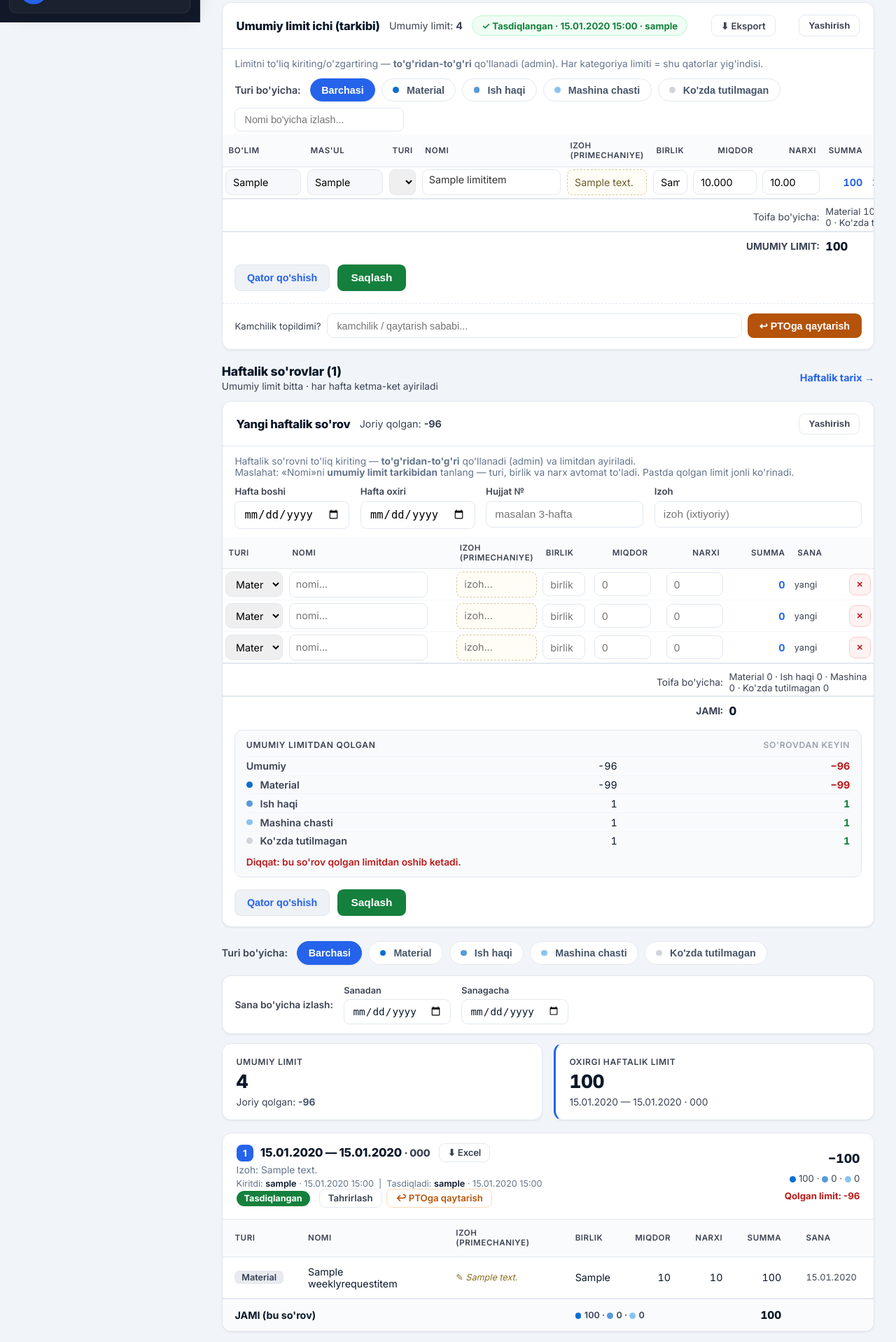
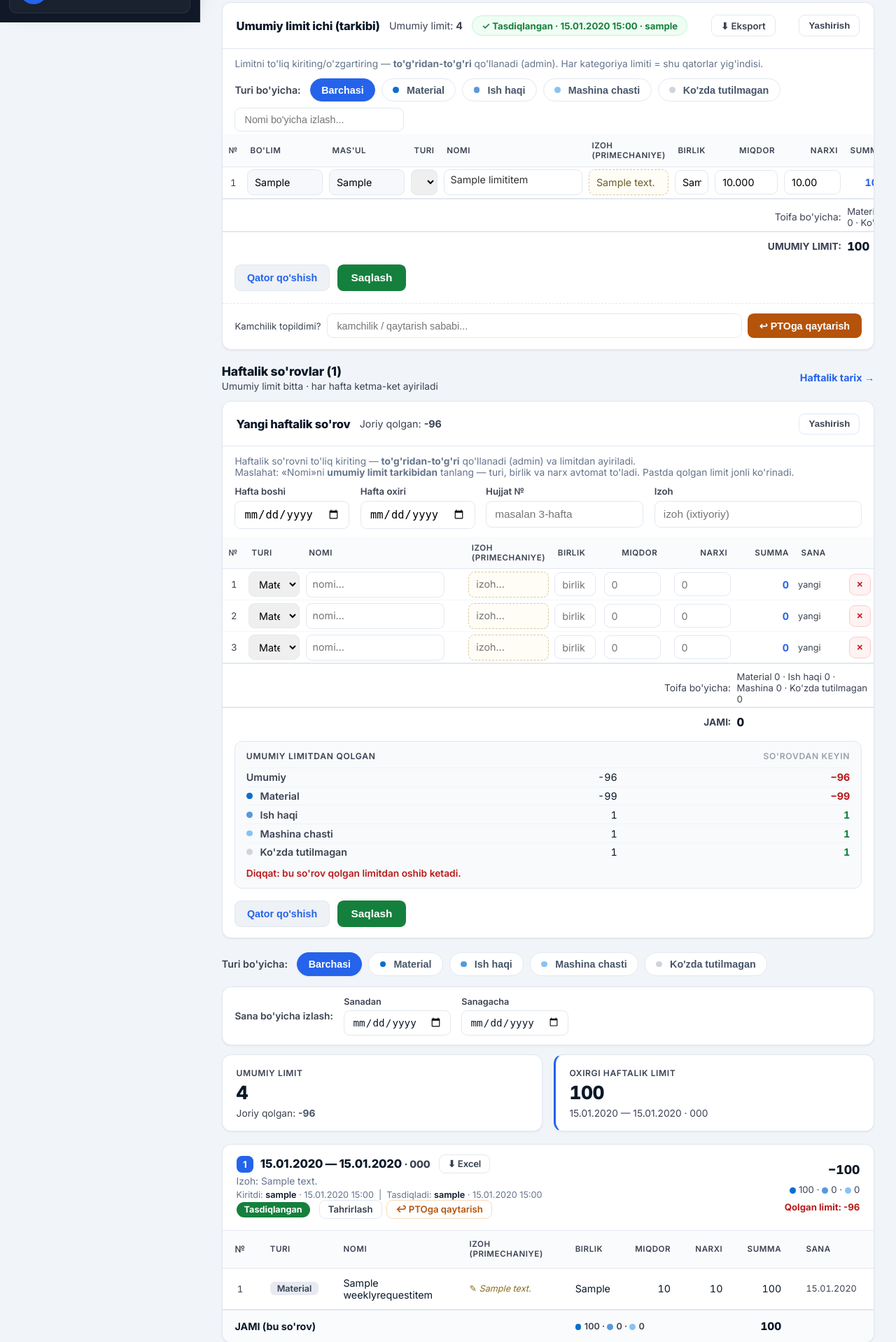
Before and after one commit to gayratkochimov-creator/qurilish-erp, a Django app: page /obyekt/1/ in a window 1280 px wide. Shown: the part 768-2686 px from the top of the page at 70% size. Run offline with Django 5.2, Linux system fonts and the light colour scheme; a user stored in the database is signed in; tables that the repository leaves empty hold one stand-in row (values such as "Sample post").

Commit message:
Umumiy limit va haftalik jadvallarida har pozitsiya KETMA-KET raqam bilan

```diff
--- a/projects/templates/projects/detail.html
+++ b/projects/templates/projects/detail.html
@@ -107,6 +107,7 @@
     .bolim-head .bh-masul { margin-left: 14px; font-size: 12px; color: #475569; background: #fff; border: 1px solid var(--line); border-radius: 999px; padding: 3px 11px; }
     .bolim-head .bh-sum { float: right; font-size: 12.5px; color: #334155; font-variant-numeric: tabular-nums; }
     .bolimimp { background: #f6f8fb; }
+    .rowno { color: var(--mut); font-size: 12px; text-align: center; font-variant-numeric: tabular-nums; white-space: nowrap; }
     .catsum { transition: opacity .15s, box-shadow .15s; }
     .catsum.dim { opacity: .38; }
     .catsum.on { background: #fff !important; border-color: var(--brand) !important; box-shadow: 0 0 0 2px rgba(10,110,209,.18); }
@@ -319,10 +320,11 @@
         </div>
         {% include "projects/_limit_filter.html" %}
         <table class="addtable" style="padding:0 8px;">
-          <thead><tr><th style="width:130px;">Bo'lim</th><th style="width:100px;">Mas'ul</th><th style="width:130px;">Turi</th><th style="width:240px;">Nomi</th><th>Izoh (primechaniye)</th><th style="width:75px;">Birlik</th><th class="num" style="width:85px;">Miqdor</th><th class="num" style="width:105px;">Narxi</th><th class="num" style="width:115px;">Summa</th><th style="width:126px;">Sana (soat bilan)</th><th style="width:34px;"></th></tr></thead>
+          <thead><tr><th class="rowno" style="width:34px;">№</th><th style="width:130px;">Bo'lim</th><th style="width:100px;">Mas'ul</th><th style="width:130px;">Turi</th><th style="width:240px;">Nomi</th><th>Izoh (primechaniye)</th><th style="width:75px;">Birlik</th><th class="num" style="width:85px;">Miqdor</th><th class="num" style="width:105px;">Narxi</th><th class="num" style="width:115px;">Summa</th><th style="width:126px;">Sana (soat bilan)</th><th style="width:34px;"></th></tr></thead>
           <tbody id="lirows">
             {% for it in limit_items %}
             <tr>
+              <td class="rowno">{{ it.nr }}</td>
               <td><textarea name="item_bolim" class="bolimimp growa" rows="1" placeholder="bo'lim...">{{ it.bolim }}</textarea></td>
               <td><textarea name="item_masul" class="bolimimp growa" rows="1" placeholder="mas'ul...">{{ it.masul }}</textarea></td>
               <td><select name="kind">
@@ -349,8 +351,8 @@
             {% endfor %}
           </tbody>
           <tfoot>
-            <tr><td colspan="8" class="num">Toifa bo'yicha:</td><td class="num" id="li-cats" colspan="3" style="text-align:left; font-size:12px;">—</td></tr>
-            <tr><td colspan="8" class="num"><b>UMUMIY LIMIT:</b></td><td class="num rsum" colspan="3" style="text-align:left;"><b id="li-grand">0</b></td></tr>
+            <tr><td colspan="9" class="num">Toifa bo'yicha:</td><td class="num" id="li-cats" colspan="3" style="text-align:left; font-size:12px;">—</td></tr>
+            <tr><td colspan="9" class="num"><b>UMUMIY LIMIT:</b></td><td class="num rsum" colspan="3" style="text-align:left;"><b id="li-grand">0</b></td></tr>
           </tfoot>
         </table>
         <div style="padding:0 16px 14px;">
@@ -374,6 +376,7 @@
       {% endif %}
       <template id="li-rowtpl">
         <tr>
+          <td class="rowno"></td>
           <td><textarea name="item_bolim" class="bolimimp growa" rows="1" placeholder="bo'lim..."></textarea></td>
           <td><textarea name="item_masul" class="bolimimp growa" rows="1" placeholder="mas'ul..."></textarea></td>
           <td><select name="kind"><option value="material">Material</option><option value="labor">Ish haqi</option><option value="machinery">Mashina chasti</option><option value="other">Ko'zda tutilmagan</option></select></td>
@@ -435,10 +438,17 @@
           var n = (el.value || '').length;
           el.style.width = Math.min(Math.max(n + 4, mn), mx) + 'ch';
         }
+        function raqamla(){
+          var i=1;
+          tbody.querySelectorAll('tr').forEach(function(tr){
+            var c=tr.querySelector('.rowno'); if(c) c.textContent=i++;
+          });
+        }
         function hammaKengay(){
           tbody.querySelectorAll('textarea.growa').forEach(kengay);
           tbody.querySelectorAll('input.txtgrow').forEach(function(el){ enKengay(el, 16, 44); });
           tbody.querySelectorAll('input.numgrow').forEach(function(el){ enKengay(el, 9, 20); });
+          raqamla();
         }
         tbody.addEventListener('input', function(e){
           if(e.target.matches('textarea.growa')) kengay(e.target);
@@ -466,27 +476,27 @@
       {% else %}
       {% include "projects/_limit_filter.html" %}
       <table>
-        <thead><tr><th>Turi</th><th>Nomi</th><th>Birlik</th><th class="num">Miqdor</th><th class="num">Narxi</th><th class="num">Summa</th><th style="width:130px;">Sana (soat bilan)</th></tr></thead>
+        <thead><tr><th class="rowno" style="width:36px;">№</th><th>Turi</th><th>Nomi</th><th>Birlik</th><th class="num">Miqdor</th><th class="num">Narxi</th><th class="num">Summa</th><th style="width:130px;">Sana (soat bilan)</th></tr></thead>
         <tbody>
           {% for g in limit_groups %}
           {% if bolim_bor %}
-          <tr class="bolim-head"><td colspan="7">
+          <tr class="bolim-head"><td colspan="8">
             <span class="bh-nom">{{ g.bolim|default:"Bo'limsiz qatorlar" }}</span>
             {% if g.masul %}<span class="bh-masul">Mas'ul: <b>{{ g.masul }}</b></span>{% endif %}
             <span class="bh-sum">Bo'lim jami: <b>{{ g.sum_str }}</b></span>
           </td></tr>
           {% endif %}
           {% for it in g.items %}
-          <tr data-lkind="{{ it.kind }}" data-lname="{{ it.name|lower }}"><td><span class="kind k-{{ it.cls }}">{{ it.kind_disp }}</span></td><td>{{ it.name }}{% if it.note %}<span class="itemnote">{{ it.note }}</span>{% endif %}</td><td>{{ it.unit }}</td><td class="num">{{ it.qty_str }}</td><td class="num">{{ it.price_str }}</td><td class="num">{{ it.sum_str }}</td><td class="lidate">{% if it.ozgargan %}<span class="d-chg" title="Qo'shilgan: {{ it.qoshilgan|date:'d.m.Y H:i' }}">o'zg. {{ it.ozgartirilgan|date:"d.m.Y H:i" }}</span>{% elif it.qoshilgan %}<span class="d-new">{{ it.qoshilgan|date:"d.m.Y H:i" }}</span>{% else %}—{% endif %}</td></tr>
+          <tr data-lkind="{{ it.kind }}" data-lname="{{ it.name|lower }}"><td class="rowno">{{ it.nr }}</td><td><span class="kind k-{{ it.cls }}">{{ it.kind_disp }}</span></td><td>{{ it.name }}{% if it.note %}<span class="itemnote">{{ it.note }}</span>{% endif %}</td><td>{{ it.unit }}</td><td class="num">{{ it.qty_str }}</td><td class="num">{{ it.price_str }}</td><td class="num">{{ it.sum_str }}</td><td class="lidate">{% if it.ozgargan %}<span class="d-chg" title="Qo'shilgan: {{ it.qoshilgan|date:'d.m.Y H:i' }}">o'zg. {{ it.ozgartirilgan|date:"d.m.Y H:i" }}</span>{% elif it.qoshilgan %}<span class="d-new">{{ it.qoshilgan|date:"d.m.Y H:i" }}</span>{% else %}—{% endif %}</td></tr>
           {% endfor %}
           {% empty %}
-          <tr><td colspan="7" style="text-align:center; color:#9ca3af; padding:20px;">Limit tarkibi hali kiritilmagan.</td></tr>
+          <tr><td colspan="8" style="text-align:center; color:#9ca3af; padding:20px;">Limit tarkibi hali kiritilmagan.</td></tr>
           {% endfor %}
         </tbody>
         {% if has_items %}
         <tfoot>
           <tr>
-            <td colspan="7" style="border-top:2px solid var(--line); padding:11px 14px;">
+            <td colspan="8" style="border-top:2px solid var(--line); padding:11px 14px;">
               <div style="display:flex; gap:10px; flex-wrap:wrap; align-items:center;">
                 {% for c in li_cat_sums %}
                 <span class="catsum" data-lfsum="{{ c.kind }}" style="display:inline-flex; align-items:center; gap:6px; background:#f8fafc; border:1px solid var(--line); border-radius:999px; padding:5px 13px; font-size:12.5px; font-variant-numeric:tabular-nums;">
@@ -535,11 +545,11 @@
             <label style="flex:1; min-width:220px;">Izoh<input type="text" name="note" placeholder="izoh (ixtiyoriy)"></label>
           </div>
           <table class="addtable" style="padding:0 8px;">
-            <thead><tr><th style="width:140px;">Turi</th><th style="width:260px;">Nomi</th><th>Izoh (primechaniye)</th><th style="width:80px;">Birlik</th><th class="num" style="width:90px;">Miqdor</th><th class="num" style="width:110px;">Narxi</th><th class="num" style="width:120px;">Summa</th><th style="width:104px;">Sana</th><th style="width:34px;"></th></tr></thead>
+            <thead><tr><th class="rowno" style="width:34px;">№</th><th style="width:140px;">Turi</th><th style="width:260px;">Nomi</th><th>Izoh (primechaniye)</th><th style="width:80px;">Birlik</th><th class="num" style="width:90px;">Miqdor</th><th class="num" style="width:110px;">Narxi</th><th class="num" style="width:120px;">Summa</th><th style="width:104px;">Sana</th><th style="width:34px;"></th></tr></thead>
             <tbody id="wkrows"></tbody>
             <tfoot>
-              <tr><td colspan="6" class="num">Toifa bo'yicha:</td><td class="num" id="wk-cats" colspan="3" style="text-align:left; font-size:12px;">—</td></tr>
-              <tr><td colspan="6" class="num"><b>JAMI:</b></td><td class="num rsum" colspan="3" style="text-align:left;"><b id="wk-grand">0</b></td></tr>
+              <tr><td colspan="7" class="num">Toifa bo'yicha:</td><td class="num" id="wk-cats" colspan="3" style="text-align:left; font-size:12px;">—</td></tr>
+              <tr><td colspan="7" class="num"><b>JAMI:</b></td><td class="num rsum" colspan="3" style="text-align:left;"><b id="wk-grand">0</b></td></tr>
             </tfoot>
           </table>
           {% if limit_set %}
@@ -562,6 +572,7 @@
         </div>{# /wkBody #}
         <template id="wk-rowtpl">
           <tr>
+            <td class="rowno"></td>
             <td><select name="kind">
               <option value="material">Material</option>
               <option value="labor">Ish haqi</option>
@@ -622,6 +633,10 @@
             tbody.querySelectorAll('textarea.growa').forEach(kengay);
             tbody.querySelectorAll('input.txtgrow').forEach(function(el){ enKengay(el, 16, 44); });
             tbody.querySelectorAll('input.numgrow').forEach(function(el){ enKengay(el, 9, 20); });
+            var i=1;
+            tbody.querySelectorAll('tr').forEach(function(tr){
+              var c=tr.querySelector('.rowno'); if(c) c.textContent=i++;
+            });
           }
           tbody.addEventListener('input', function(e){
             if(e.target.matches('textarea.growa')) kengay(e.target);
@@ -779,6 +794,7 @@
       <table>
         <thead>
           <tr>
+            <th class="rowno" style="width:36px;">№</th>
             <th>Turi</th><th>Nomi</th><th>Izoh (primechaniye)</th><th>Birlik</th>
             <th class="num">Miqdor</th><th class="num">Narxi</th><th class="num">Summa</th>
             <th style="width:104px;">Sana</th>
@@ -787,6 +803,7 @@
         <tbody>
           {% for q in s.qatorlar %}
           <tr data-kind="{{ q.cls }}">
+            <td class="rowno">{{ forloop.counter }}</td>
             <td><span class="kind k-{{ q.cls }}">{{ q.kind }}</span></td>
             <td>{{ q.nomi }}</td>
             <td>{% if q.izoh %}<span class="itemnote" style="margin-top:0;">{{ q.izoh }}</span>{% else %}<span style="color:#cbd5e1;">—</span>{% endif %}</td>
@@ -800,7 +817,7 @@
         </tbody>
         <tfoot>
           <tr class="jami-row">
-            <td colspan="3">JAMI (bu so'rov)</td>
+            <td colspan="4">JAMI (bu so'rov)</td>
             <td colspan="3" class="split-lbl"><span class="dot mat"></span>{{ s.mat_str }} · <span class="dot lab"></span>{{ s.lab_str }} · <span class="dot mach"></span>{{ s.mach_str }}</td>
             <td class="num jami-val">{{ s.jami_str }}</td>
             <td></td>
--- a/projects/views.py
+++ b/projects/views.py
@@ -884,6 +884,9 @@ def project_detail(request, pk):
         g["sum_str"] = _money(g["_sum"])
     # tekis ro'yxat (tahrirlash jadvali uchun) — bo'lim qatorlari yonma-yon turadi
     limit_items = [q for g in limit_groups for q in g["items"]]
+    # Har pozitsiyaga KETMA-KET tartib raqami (guruhlar bo'ylab uzluksiz)
+    for _nr, q in enumerate(limit_items, start=1):
+        q["nr"] = _nr
     bolim_bor = any(g["bolim"] for g in limit_groups)
 
     # Toifa bo'yicha alohida summa itogolari (jadval ostida ko'rsatiladi)
```
Also changed, not shown: projects/templates/projects/limit_request_edit.html (+10 -3 lines), projects/templates/projects/weekly_edit.html (+15 -5 lines).
